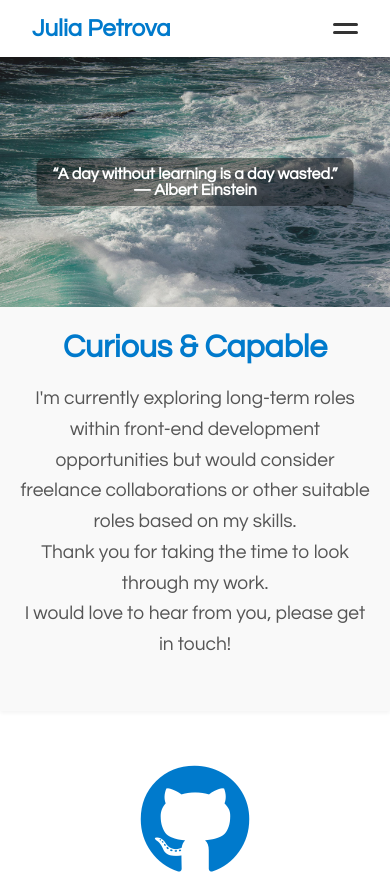
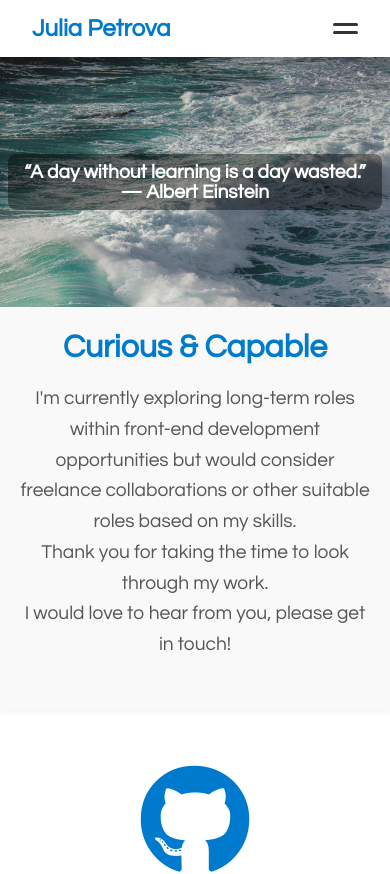
Before and after one commit to julitska/portfolio-jfed, a React (Create React App) app: page /contact in a window 390 px wide. Shown: the top 874 px of the page. Built offline with nearby package versions, Linux system fonts and the light colour scheme.

Commit message:
updated hero text to be mobile friendly by adding grid container

```diff
--- a/src/Contact.css
+++ b/src/Contact.css
@@ -10,21 +10,33 @@
   overflow: hidden;
 }
 
+/* === Grid Layout for Hero Text Centering === */
+.grid-container {
+  display: grid;
+  grid-template-columns: repeat(4, 1fr);
+  position: absolute;
+  top: 0;
+  left: 0;
+  width: 100%;
+  height: 100%;
+}
+
+.content-wrap {
+  grid-column: 1 / 5;
+  display: flex;
+  justify-content: center;
+  align-items: center;
+  height: 100%;
+  text-align: center;
+}
+
 .hero-text {
-  position: absolute;
-  margin: 0;
-  top: 50%;
-  left: 50%;
-  transform: translate(-50%, -50%);
   background: rgba(0, 0, 0, 0.4);
   color: white;
   padding: 1rem 2rem;
   border-radius: 8px;
   font-size: 1.5rem;
   font-weight: 600;
-  z-index: 2;
-  white-space: nowrap;
-  max-width: 100%;
 }
 
 /* === Hero Section Container === */
@@ -96,9 +108,8 @@
 /* === Mobile View: max-width 599px === */
 @media (max-width: 599px) {
   .hero-text {
-    font-size: 1.2rem;
     padding: 0.5rem 1rem;
-    max-width: 95%;
+    max-width: 100%;
     text-align: center;
     margin: 0;
   }
@@ -125,7 +136,7 @@
 /* === Mobile View: max-width 499px === */
 @media (max-width: 499px) {
   .hero-text {
-    font-size: 1rem;
+    font-size: 1.2rem;
     padding: 0.5rem 1rem;
     text-align: center;
     margin: 0;
--- a/src/Contact.js
+++ b/src/Contact.js
@@ -11,11 +11,16 @@ const Contact = () => {
             alt="Projects Banner"
             className="hero-image"
           />
-          <h4 className="hero-text">
-            “A day without learning is a day wasted.”
-            <br /> — Albert Einstein
-          </h4>
+          <div className="grid-container">
+            <div className="content-wrap">
+              <h4 className="hero-text">
+                “A day without learning is a day wasted.”
+                <br /> — Albert Einstein
+              </h4>
+            </div>
+          </div>
         </div>
+
         <div>
           <h2>Curious &amp; Capable</h2>
           <p>
```
